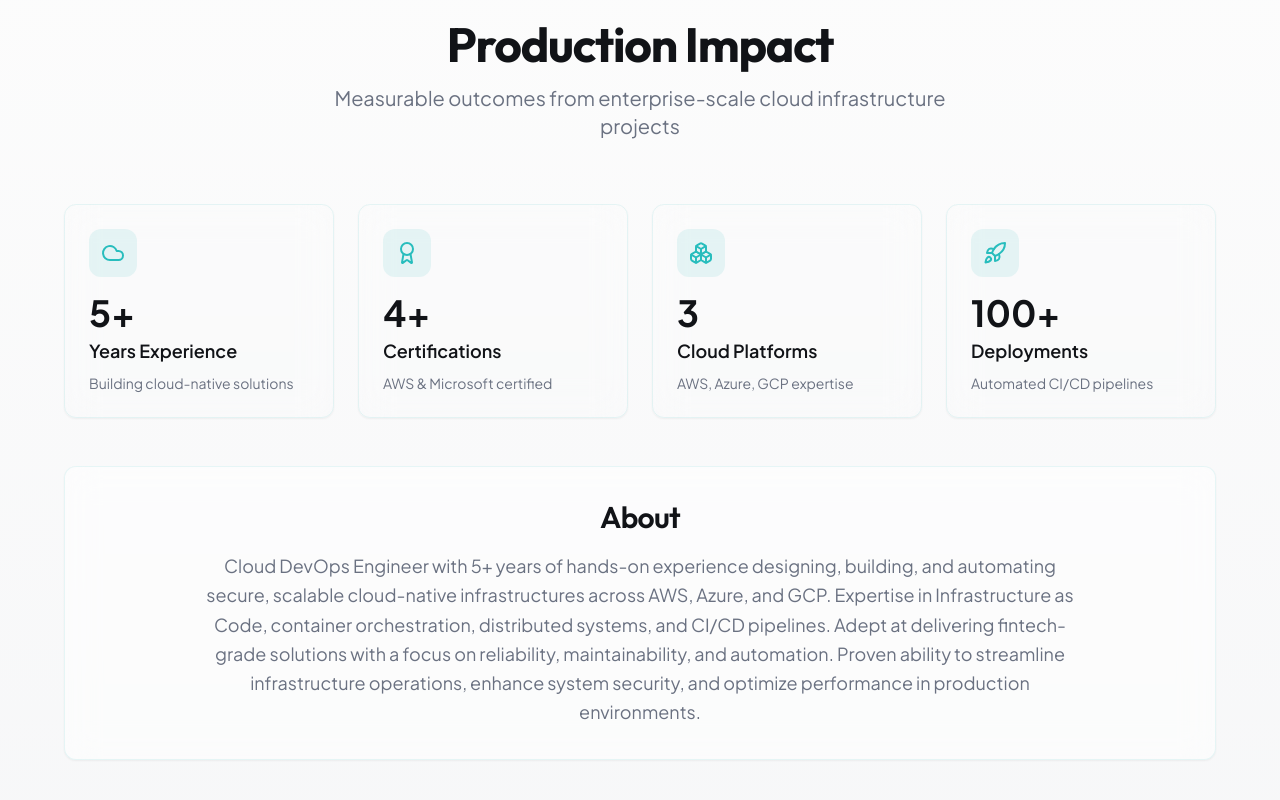
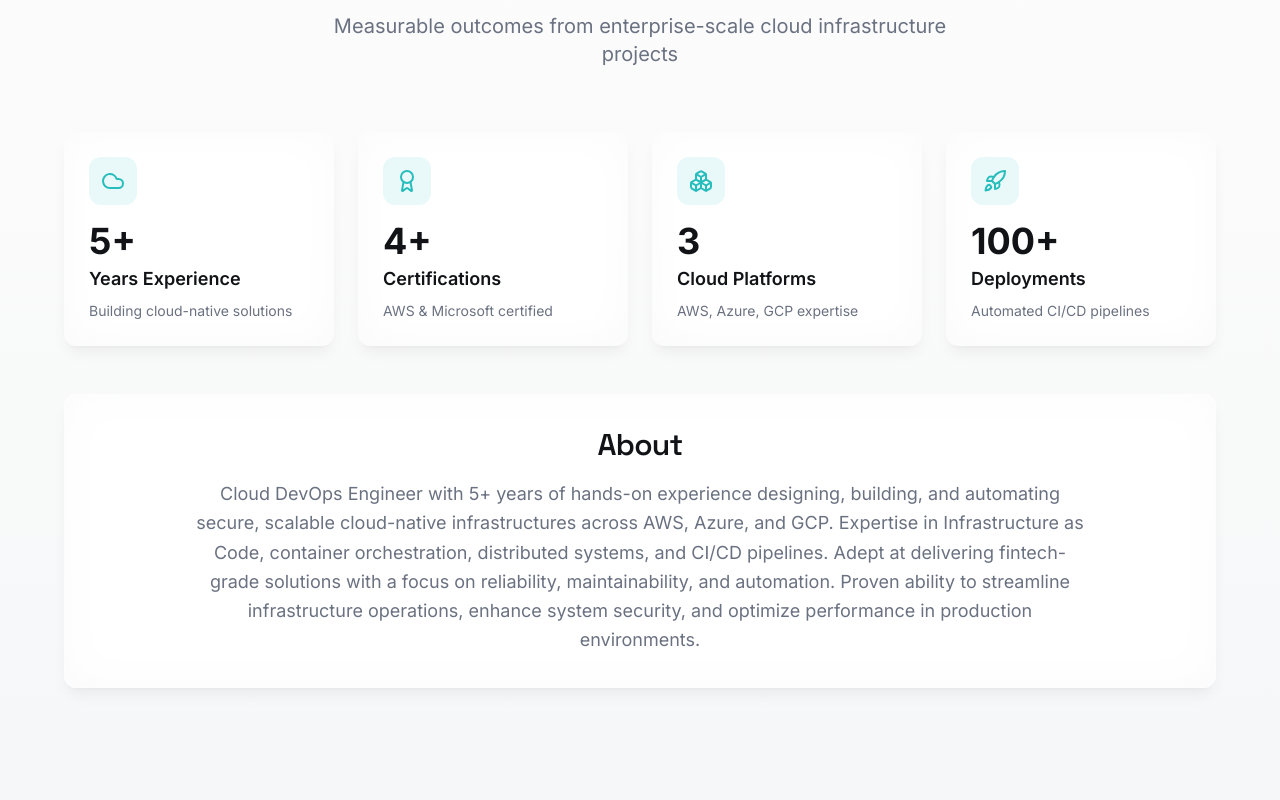
Before and after one commit to luvhaven/adeola-do, a React (Vite) app: page / in a window 1280 px wide. Shown: the part 1360-2160 px from the top of the page. Built offline with nearby package versions, Linux system fonts and the light colour scheme; the HTML template or start-up script is replaced by a standard one.

Commit message:
Premium Finish: Space Grotesk fonts, alternating card animations, and glassmorphism polish

```diff
--- a/index.html
+++ b/index.html
@@ -1,31 +1,38 @@
 <!doctype html>
 <html lang="en">
+
 <head>
   <meta charset="UTF-8" />
   <meta name="viewport" content="width=device-width, initial-scale=1.0" />
   <title>Adeola Daniel-Oriazowan — Cloud & Infrastructure Engineer</title>
-    <meta name="description" content="Adeola Daniel-Oriazowan — Cloud & Infrastructure Engineer (AWS, Azure, GCP). Multi-cloud architect, GitOps practitioner, and automation lead. Case studies, interactive infra explorer and production artifacts." />
+  <meta name="description"
+    content="Adeola Daniel-Oriazowan — Cloud & Infrastructure Engineer (AWS, Azure, GCP). Multi-cloud architect, GitOps practitioner, and automation lead. Case studies, interactive infra explorer and production artifacts." />
   <meta name="author" content="Adeola Daniel-Oriazowan" />
 
   <meta property="og:title" content="Adeola Daniel-Oriazowan — Cloud & Infrastructure Engineer" />
-    <meta property="og:description" content="Architecting resilient multi-cloud systems with IaC, GitOps and enterprise-grade observability." />
+  <meta property="og:description"
+    content="Architecting resilient multi-cloud systems with IaC, GitOps and enterprise-grade observability." />
   <meta property="og:type" content="website" />
   <meta property="og:image" content="/og-image.png" />
 
   <meta name="twitter:card" content="summary_large_image" />
   <meta name="twitter:title" content="Adeola Daniel-Oriazowan — Cloud & Infrastructure Engineer" />
-    <meta name="twitter:description" content="Architecting resilient multi-cloud systems with IaC, GitOps and enterprise-grade observability." />
+  <meta name="twitter:description"
+    content="Architecting resilient multi-cloud systems with IaC, GitOps and enterprise-grade observability." />
   <meta name="twitter:image" content="/og-image.png" />
 
   <link rel="icon" type="image/png" href="/favicon.png" />
 
   <link rel="preconnect" href="https://fonts.googleapis.com" />
   <link rel="preconnect" href="https://fonts.gstatic.com" crossorigin />
-    <link href="https://fonts.googleapis.com/css2?family=Outfit:wght@300;400;500;600;700;800&family=Plus+Jakarta+Sans:wght@300;400;500;600;700;800&family=JetBrains+Mono:wght@400;500;600&display=swap" rel="stylesheet" />
+  <link
+    href="https://fonts.googleapis.com/css2?family=Space+Grotesk:wght@300;400;500;600;700&family=Inter:wght@300;400;500;600;700&display=swap"
+    rel="stylesheet" />
 </head>
 
 <body>
   <div id="root"></div>
   <script type="module" src="/src/main.tsx"></script>
 </body>
+
 </html>
--- a/src/components/Certifications.tsx
+++ b/src/components/Certifications.tsx
@@ -43,6 +43,7 @@ const Certifications = () => {
                             {completedCerts.map((cert, index) => (
                                 <motion.div
                                     key={index}
+                                    custom={index}
                                     variants={cardVariants}
                                     whileHover="hover"
                                 >
@@ -87,6 +88,7 @@ const Certifications = () => {
                                 {inProgressCerts.map((cert, index) => (
                                     <motion.div
                                         key={index}
+                                        custom={index}
                                         variants={cardVariants}
                                         whileHover="hover"
                                     >
--- a/src/components/Contact.tsx
+++ b/src/components/Contact.tsx
@@ -64,6 +64,7 @@ const Contact = () => {
             ].map((item, index) => (
               <motion.div
                 key={index}
+                custom={index}
                 variants={cardVariants}
                 whileHover="hover"
               >
--- a/src/components/Experience.tsx
+++ b/src/components/Experience.tsx
@@ -35,6 +35,7 @@ const Experience = () => {
                         {experienceData.map((exp, index) => (
                             <motion.div
                                 key={index}
+                                custom={index}
                                 variants={cardVariants}
                                 whileHover="hover"
                             >
--- a/src/components/Metrics.tsx
+++ b/src/components/Metrics.tsx
@@ -45,6 +45,7 @@ const Metrics = () => {
               return (
                 <motion.div
                   key={index}
+                  custom={index}
                   variants={cardVariants}
                   whileHover="hover"
                 >
--- a/src/components/TechStack.tsx
+++ b/src/components/TechStack.tsx
@@ -52,6 +52,7 @@ const TechStack = () => {
               return (
                 <motion.div
                   key={index}
+                  custom={index}
                   variants={cardVariants}
                   whileHover="hover"
                 >
--- a/src/index.css
+++ b/src/index.css
@@ -307,7 +307,7 @@ All colors MUST be HSL.
   }
 
   .glass-card {
-    @apply bg-card/50 backdrop-blur-lg border border-accent/10 hover:border-accent/30 transition-all duration-500;
+    @apply bg-card/40 backdrop-blur-xl backdrop-brightness-110 border border-white/10 hover:border-white/20 transition-all duration-500 shadow-lg shadow-black/5;
   }
 
   /* Enhanced Grid Background */
--- a/src/utils/animations.ts
+++ b/src/utils/animations.ts
@@ -13,14 +13,16 @@ export const containerVariants: Variants = {
 };
 
 export const cardVariants: Variants = {
-    hidden: {
+    hidden: (index: number) => ({
         opacity: 0,
-        y: 40,
+        x: index % 2 === 0 ? -50 : 50,
+        y: 20,
         scale: 0.95,
         rotateX: -10
-    },
+    }),
     visible: {
         opacity: 1,
+        x: 0,
         y: 0,
         scale: 1,
         rotateX: 0,
@@ -34,7 +36,7 @@ export const cardVariants: Variants = {
     hover: {
         scale: 1.05,
         y: -8,
-        boxShadow: "0 20px 40px -5px rgba(var(--accent-rgb), 0.2)",
+        boxShadow: "0 20px 40px -5px hsl(var(--accent) / 0.3)",
         transition: { type: "spring", stiffness: 300 }
     }
 };
@@ -55,7 +57,7 @@ export const iconVariants: Variants = {
     hover: {
         scale: 1.2,
         rotate: 15,
-        filter: "drop-shadow(0 0 8px rgba(var(--accent-rgb), 0.6))",
+        filter: "drop-shadow(0 0 8px hsl(var(--accent) / 0.6))",
         transition: { type: "spring", stiffness: 300 }
     }
 };
--- a/tailwind.config.ts
+++ b/tailwind.config.ts
@@ -55,8 +55,8 @@ export default {
         },
       },
       fontFamily: {
-        sans: ['Plus Jakarta Sans', 'system-ui', 'sans-serif'],
-        heading: ['Outfit', 'sans-serif'],
+        sans: ['Inter', 'system-ui', 'sans-serif'],
+        heading: ['Space Grotesk', 'sans-serif'],
         mono: ['JetBrains Mono', 'monospace'],
       },
       borderRadius: {
```
Lines whose indentation alone changed are shown as unchanged.
